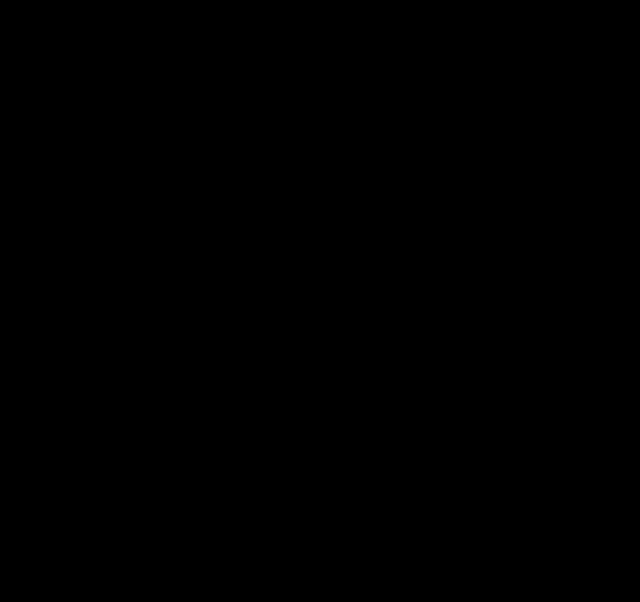
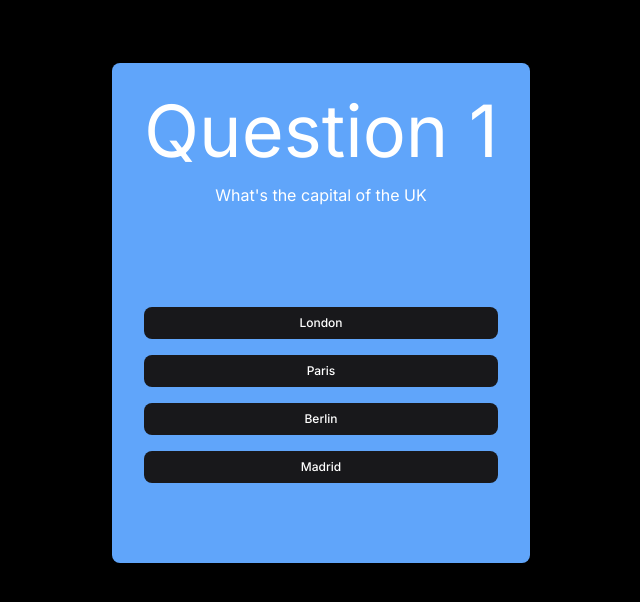
Before and after one commit to puyanwei/quiz, a Next.js app: page /quiz in a window 1280 px wide. Shown: the top 602 px of the page, without its empty margins (319-959 px from the left). Built offline with nearby package versions, Linux system fonts and the light colour scheme.

Commit message:
Add quiz to /quiz

```diff
--- a/src/app/quiz/page.tsx
+++ b/src/app/quiz/page.tsx
@@ -1,6 +1,5 @@
 import { QuizPage } from "@/components/pages/QuizPage"
 
 export default function Quiz() {
-  // return <QuizPage />
-  return <div>Quiz Page</div>
+  return <QuizPage />
 }
```
